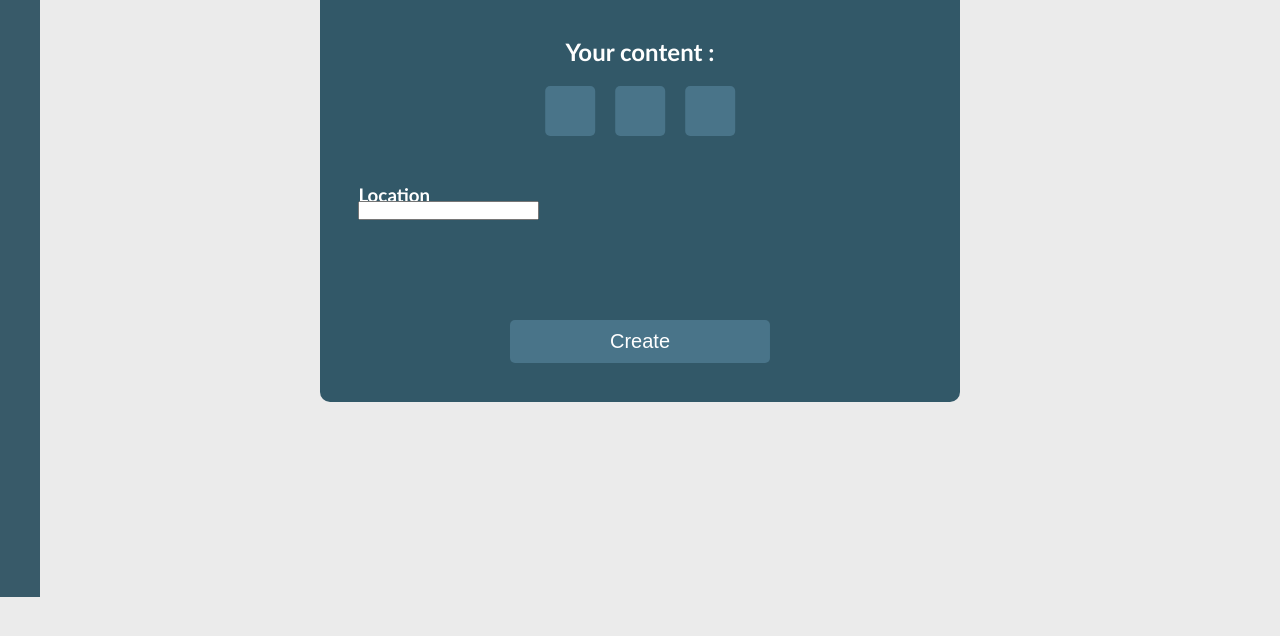
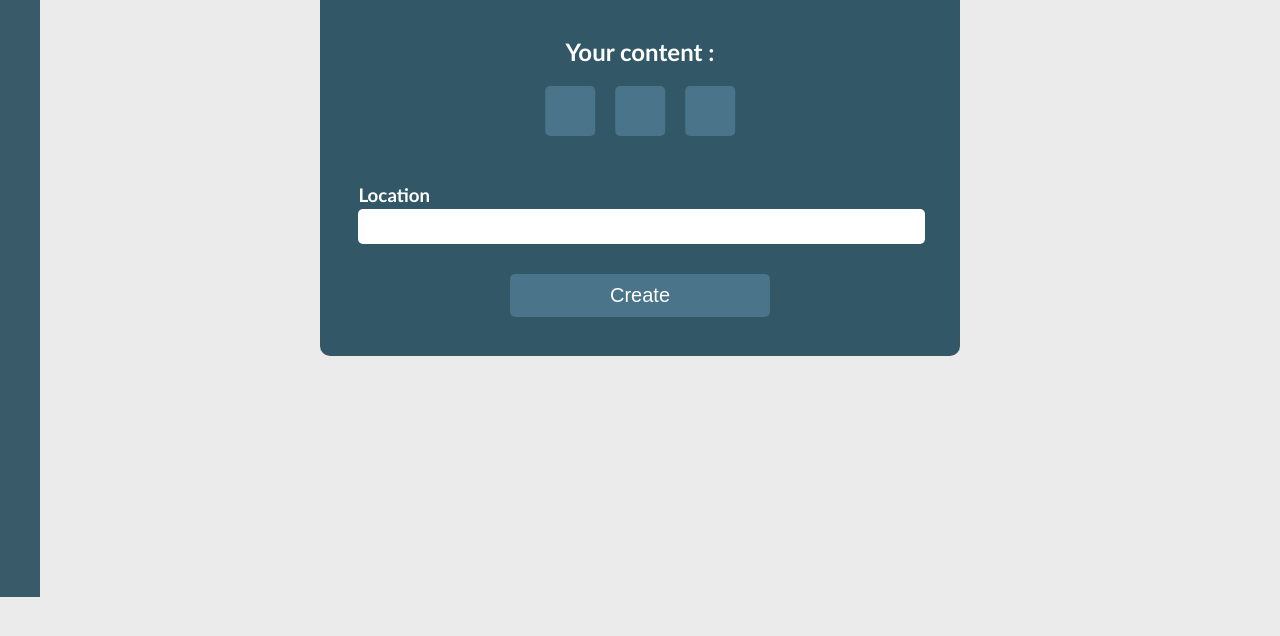
Before and after one commit to Skulliks/twoody, a website: page public/create_post.html in a window 1280 px wide. Both pictures are taken after a click on the button 639 px from the left and 423 px from the top of the page. Shown: the part 312-948 px from the top of the page. Drawn offline with Linux system fonts and the light colour scheme.

Commit message:
Litle modifications of create page

```diff
--- a/public/scripts/create_post.js
+++ b/public/scripts/create_post.js
@@ -28,7 +28,7 @@ function show_location(){
     const locationInputField = document.getElementById('inputFieldLocation');
     const currentMarginTopOfbtnCreate = parseInt(window.getComputedStyle(btnCreate).marginTop)
 
-    toOperate = 100;
+    toOperate = 30;
     const marginTopNewAdd = currentMarginTopOfbtnCreate + toOperate;
     const marginTopNewMin = currentMarginTopOfbtnCreate - toOperate;
 
--- a/public/styles/create_post.css
+++ b/public/styles/create_post.css
@@ -34,6 +34,15 @@
     border: none;
 }
 
+.inputFieldLocation {
+    font-size: 14px;
+    height: 15px;
+    width: 97%;
+    padding: 10px;
+    border-radius: 5px;
+    border: none;
+}
+
 .inputFieldContent {
     font-size: 14px;
     width: 97%;
@@ -54,6 +63,10 @@
 
 textarea {
     resize: none;
+}
+
+.nameTitleLocation {
+    margin-bottom: 10px;
 }
 
 .inputFieldLocation, .nameTitleLocation {
```
Also changed, not shown: 1 other file.
